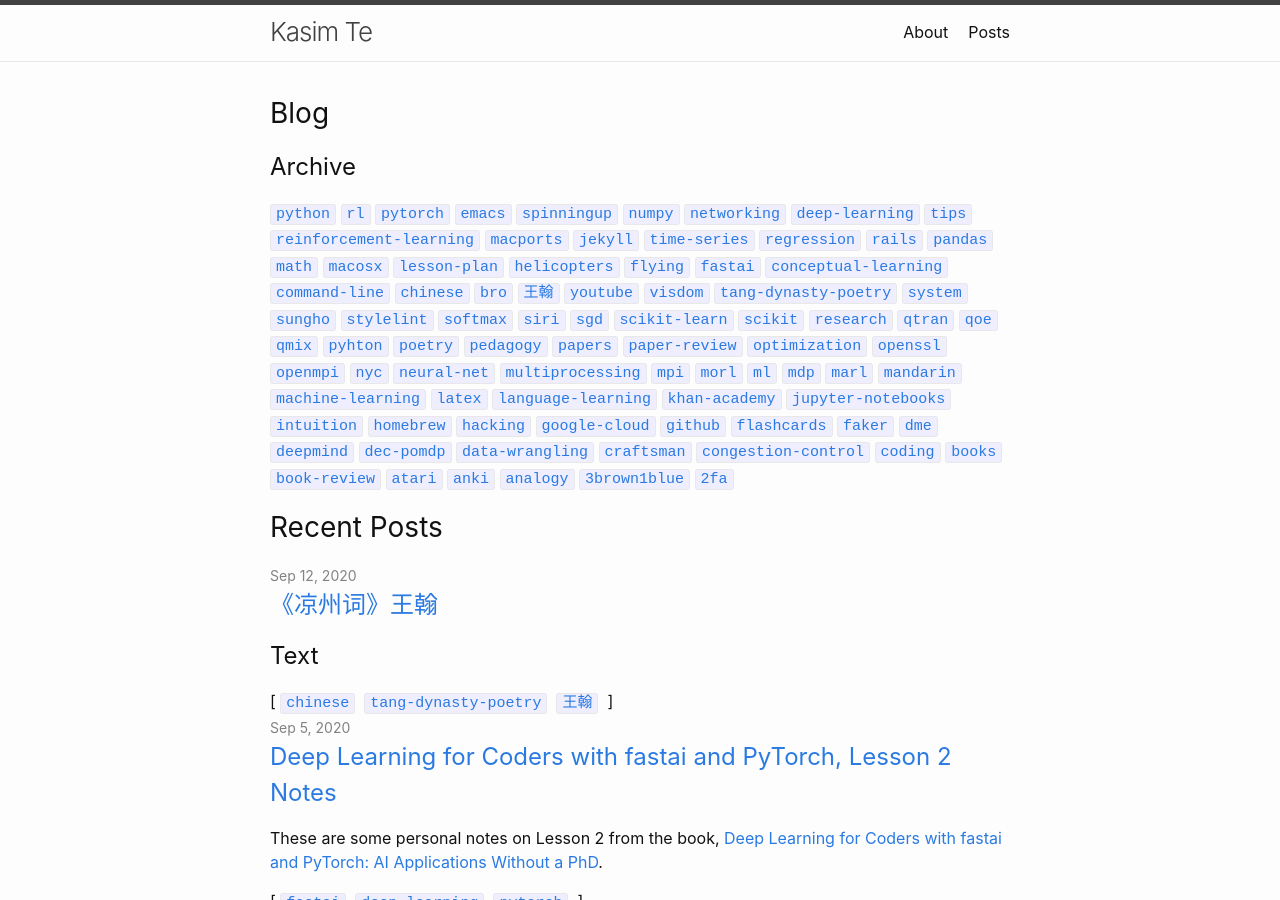
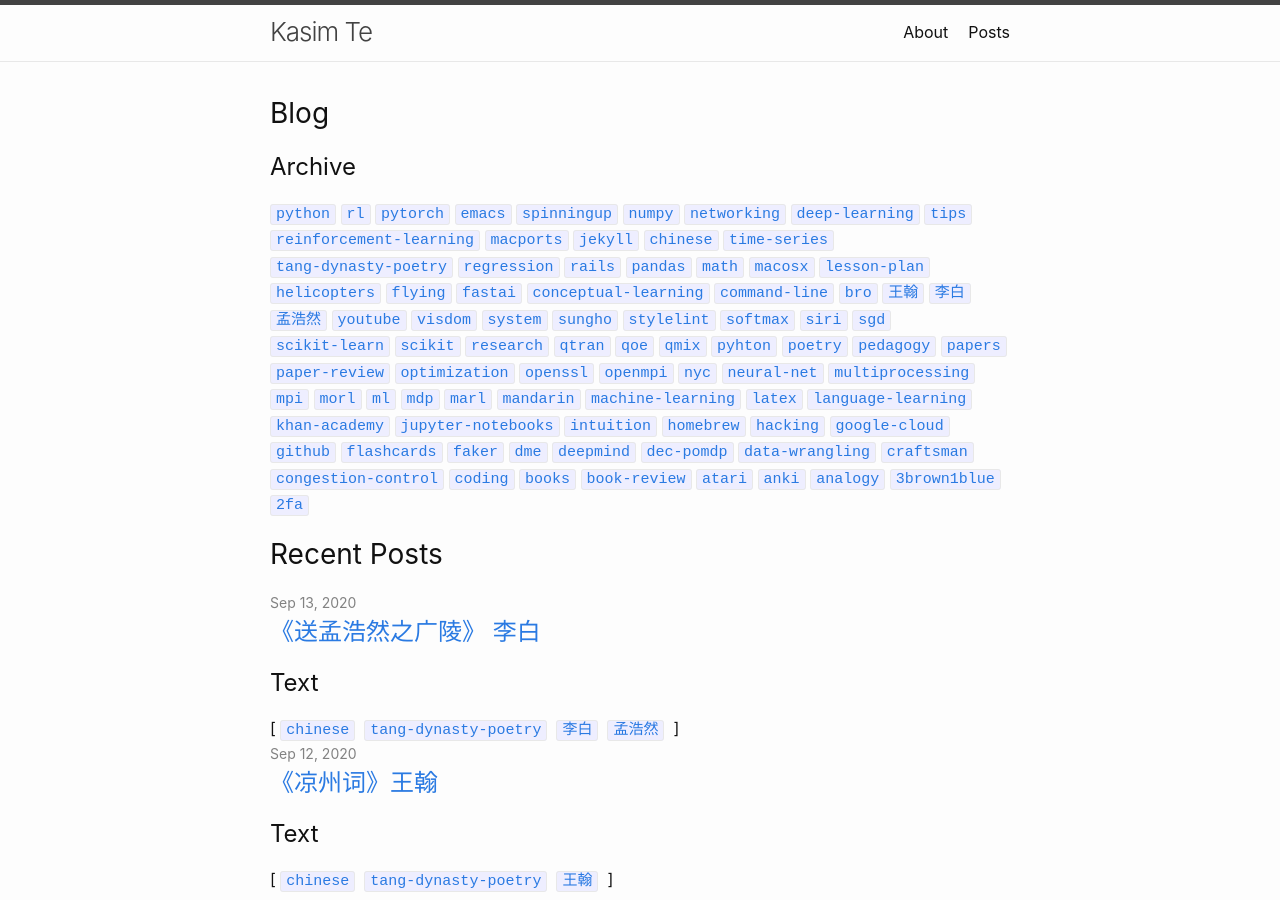
Before and after one commit to kasimte/kasimte.github.io, a Jekyll site: the page built from blog.md, in a window 1280 px wide and 900 px high. Built offline with Jekyll 4.4.1, drawn with Linux system fonts in a browser that asks for light colours; nearby versions of some CDN libraries.

Commit message:
Tang poetry project post.

````diff
--- /dev/null
+++ b/_posts/2020-09-13-song-meng-hao-ran-zhi-guang-ling.md
@@ -0,0 +1,37 @@
+---
+layout: post
+title: 《送孟浩然之广陵》 李白
+permalink: projects/tang-dyanasty-poetry/li-bai/song-meng-hao-ran-zhi-guang-ling
+tags: chinese tang-dynasty-poetry 李白 孟浩然
+---
+
+## Text
+
+```
+故人西辞黄鹤楼
+gù rén xī cí huáng hè lóu
+烟花三月下扬州
+yān huā sān yuè xià yáng zhōu
+孤帆远影碧空尽
+gū fān yuǎn yǐng bì kōng jìn
+惟见长江天际流
+wéi jiàn cháng jiāng tiān jì liú
+```
+
+## Notes
+
+* 孟浩然: a Tang Dynasty poet and friend of 李白
+* 广陵: an old name for 扬州
+* 故人: an old friend (here, referring to 孟浩然)
+* 黄鹤楼：an ancient place of interest (in Hubei)
+* 烟花: literary description of a Spring scene
+* 尽: to come to an end, to disappear
+* 天际: horizon
+* 帆: a (boat) sail, *literary*（指船）refers to a sailing boat
+* 碧: jade
+
+## Related
+
+* [The Tang Dynasty Poetry Project](/projects/tang-dynasty-poetry-project)
+* [On 百度百科](https://baike.baidu.com/item/%E9%BB%84%E9%B9%A4%E6%A5%BC%E9%80%81%E5%AD%9F%E6%B5%A9%E7%84%B6%E4%B9%8B%E5%B9%BF%E9%99%B5/2804672?fromtitle=%E9%80%81%E5%AD%9F%E6%B5%A9%E7%84%B6%E4%B9%8B%E5%B9%BF%E9%99%B5&fromid=2853580)
+* [YouTube](https://youtu.be/Nj__yHmC0Ms)
--- /dev/null
+++ b/tag/孟浩然.md
@@ -0,0 +1,6 @@
+---
+layout: tagpage
+title: "Tag: 孟浩然"
+tag: 孟浩然
+robots: noindex
+---
--- /dev/null
+++ b/tag/李白.md
@@ -0,0 +1,6 @@
+---
+layout: tagpage
+title: "Tag: 李白"
+tag: 李白
+robots: noindex
+---
````
Also changed, not shown: projects/tang-dynasty-poetry-project.md (+2 -1 lines).
